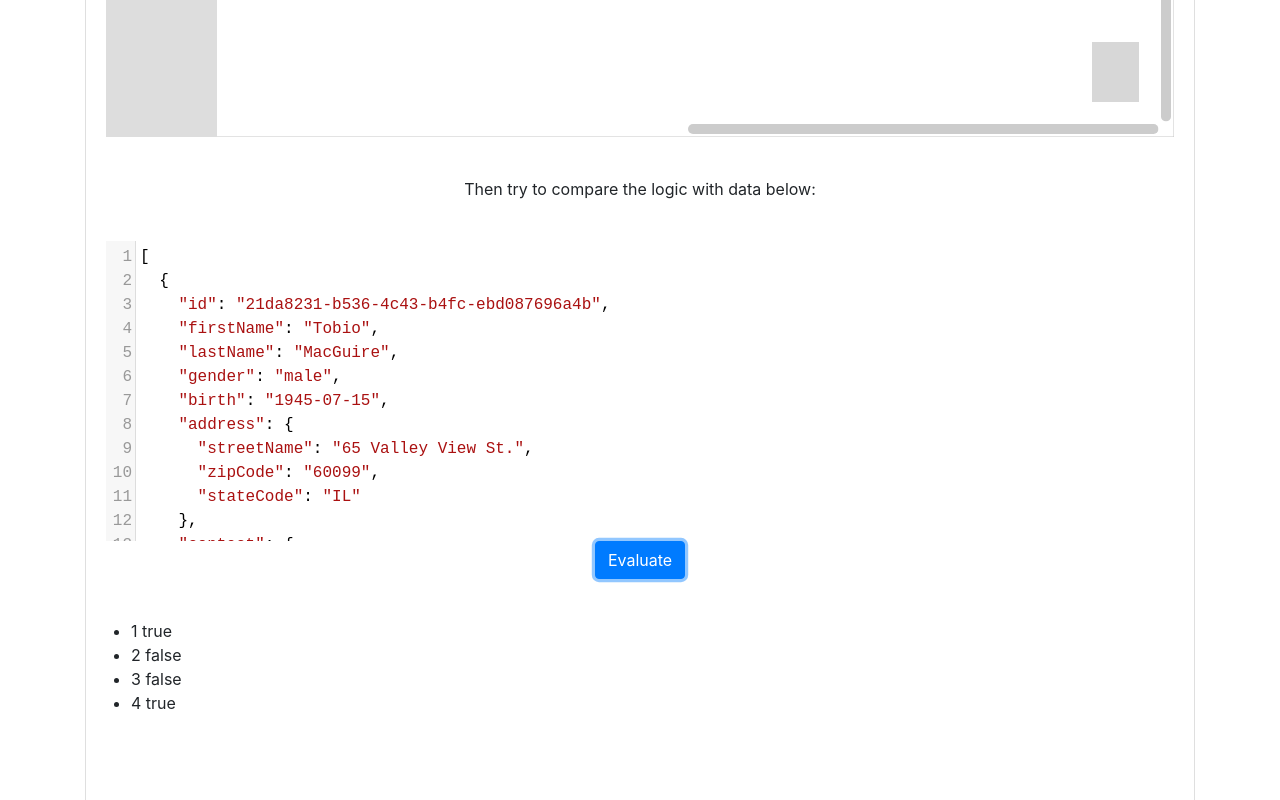
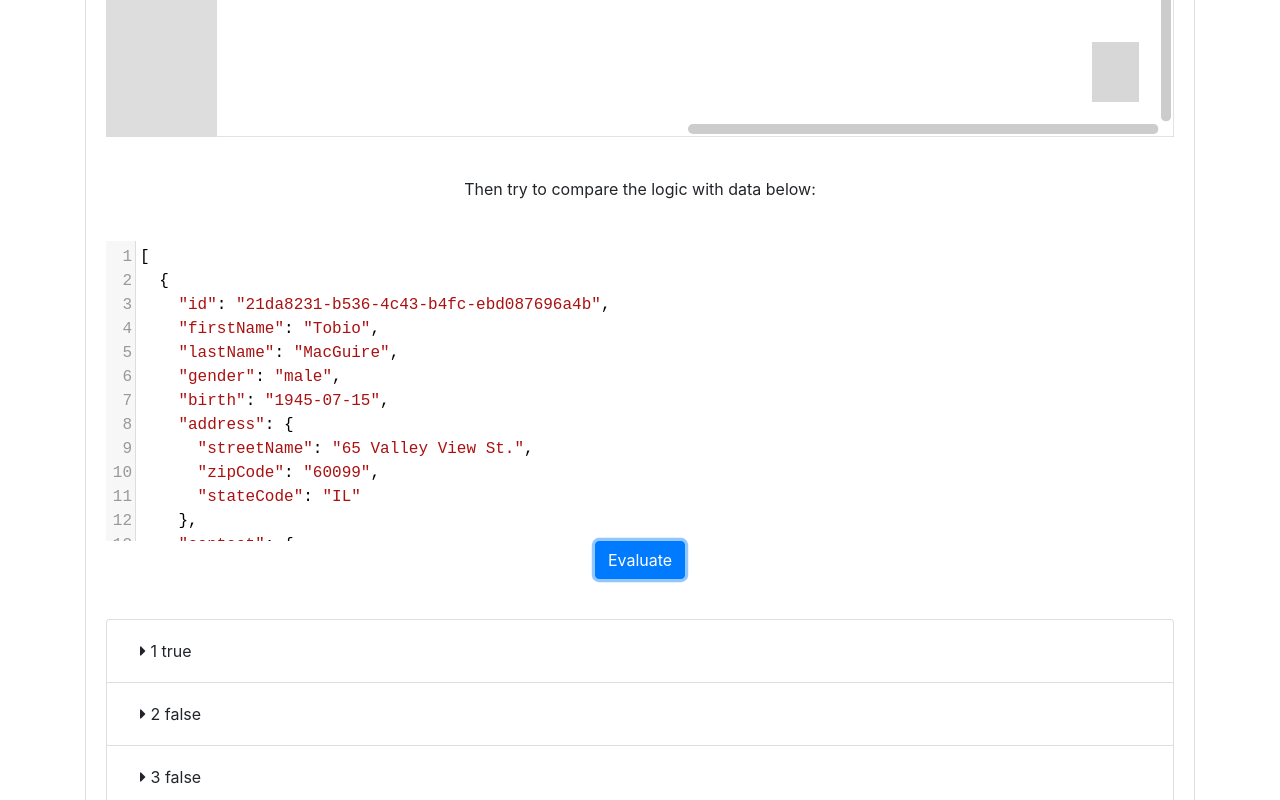
Before and after one commit to fendy3002/fendy3002.github.io, a website: page logical-compare-playground/index.html in a window 1280 px wide. Both pictures are taken after a click on the button "Evaluate". Shown: the part 734-1534 px from the top of the page. Drawn offline with nearby package versions, Linux system fonts and the light colour scheme; grey boxes are pictures that could not be loaded.

Commit message:
dropdown data

```diff
--- a/logical-compare-playground/index.html
+++ b/logical-compare-playground/index.html
@@ -35,7 +35,8 @@
                             <div class="dropdown-menu" aria-labelledby="dropdownMenuButton">
                                 <button class="dropdown-item" id="loadPresetButton1">Male born before 2000-01-01</button>
                                 <button class="dropdown-item" id="loadPresetButton2">Female with height above 160 or
-                                <button class="dropdown-item" id="loadPresetButton3">Anyone birth on Ohio and Illinois</button>
+                                    <button class="dropdown-item" id="loadPresetButton3">Anyone birth on Ohio and
+                                        Illinois</button>
                             </div>
                         </div>
 
@@ -100,7 +101,7 @@
             </div>
             <div class="card-body">
                 <div class="row">
-                    <div id="resolveDiv"></div>
+                    <div id="resolveDiv" class="col-12"></div>
                 </div>
             </div>
             <div class="card-body">
@@ -179,9 +180,45 @@
 
             action.then((result) => {
                 let parent = document.createElement("ul");
+                parent.className = "list-group";
                 for (let each of result) {
                     let item = document.createElement("li");
-                    item.innerHTML = each.order + " " + each.evaluation;
+                    item.className = "list-group-item";
+                    let link = document.createElement("a");
+                    link.href = "javascript:void(0)"
+                    link.className = "btn text-left";
+                    link.style = "width:100%; display:block;";
+
+                    let caret = document.createElement("i");
+                    caret.className = "fa fa-caret-right";
+
+                    let caption = document.createElement("span");
+                    caption.innerHTML = "&nbsp;" + each.order + " " + each.evaluation;
+
+                    let contentBody = document.createElement("textarea");
+                    contentBody.className = "form-control";
+                    contentBody.rows = 5;
+                    contentBody.readOnly = true;
+                    contentBody.style = "width: 100%; display: none;";
+                    contentBody.innerHTML = JSON.stringify(each.data, null, 2);
+
+                    link.onclick = () => {
+                        if (link.className.indexOf("open") >= 0) {
+                            link.className = "btn text-left";
+                            contentBody.style = "width: 100%; display: none;";
+                            caret.className = "fa fa-caret-right";
+                        }
+                        else {
+                            link.className = "btn text-left open";
+                            contentBody.style = "width: 100%; display: block;";
+                            caret.className = "fa fa-caret-down";
+                        }
+                    };
+
+                    link.appendChild(caret);
+                    link.appendChild(caption);
+                    item.appendChild(link);
+                    item.appendChild(contentBody);
                     parent.appendChild(item);
                 }
                 resolveDiv.innerHTML = "";
```
